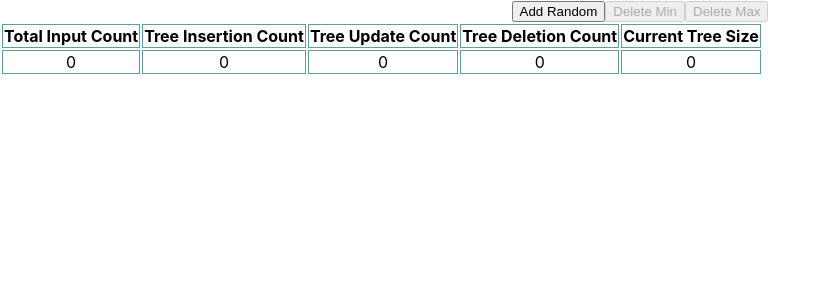
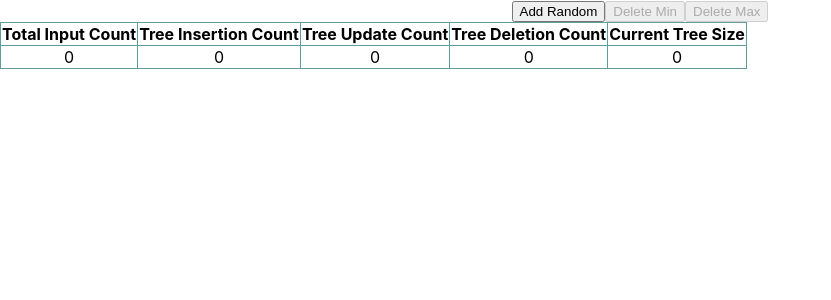
Before and after one commit to y-pan/algo-ts, a React (Create React App) app: page / in a window 1280 px wide. Shown: the top 300 px of the page, without its empty margins (0-831 px from the left). Built offline with nearby package versions, Linux system fonts and the light colour scheme.

Commit message:
Add some basic css.

```diff
--- a/src/index.css
+++ b/src/index.css
@@ -16,6 +16,11 @@ code {
   overflow: auto;
 }
 
+.table-border-simple {
+    border-spacing: unset;
+    border-collapse: collapse;
+}
+
 .table-border-simple th,
 .table-border-simple td {
     border: 1px solid cadetblue;
```
